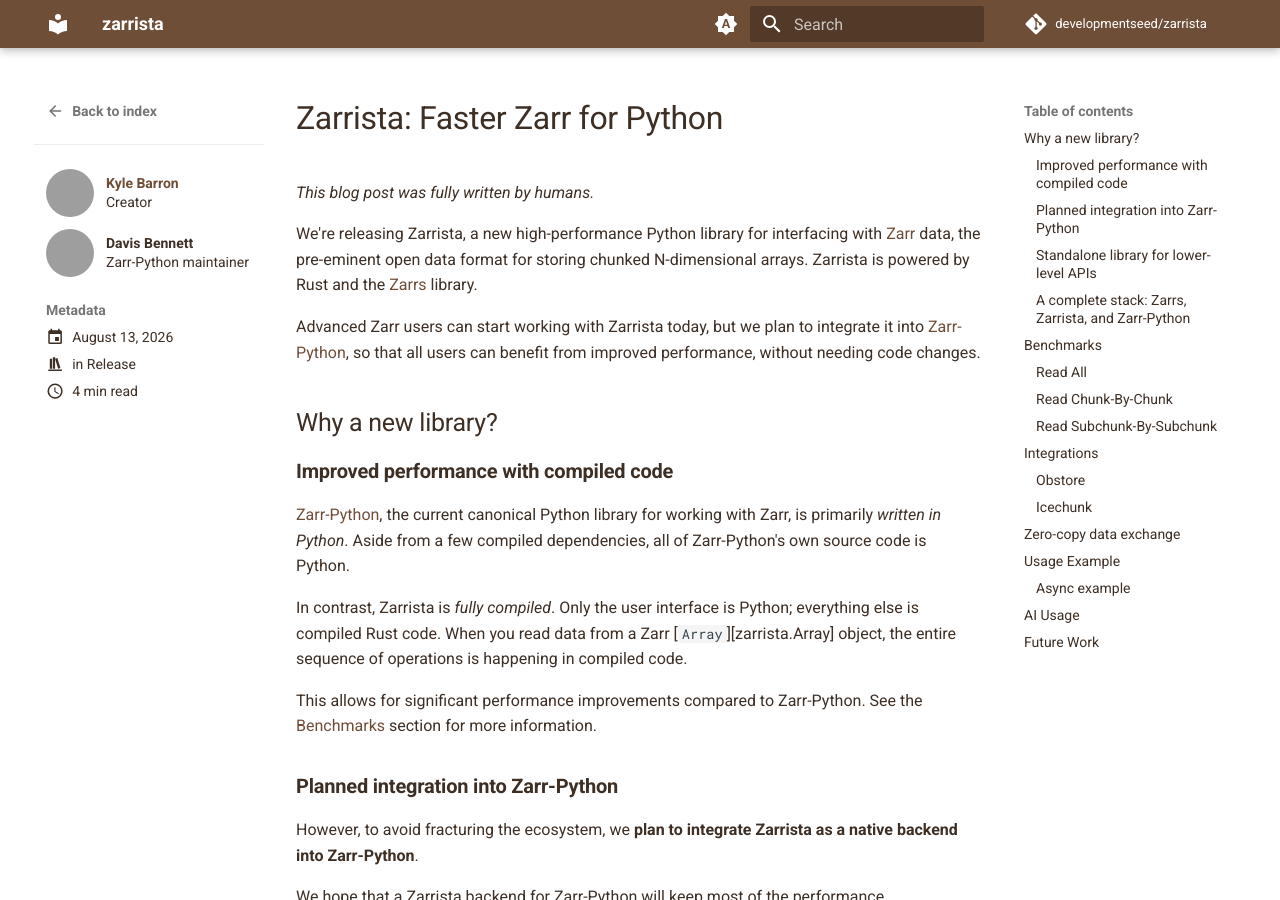
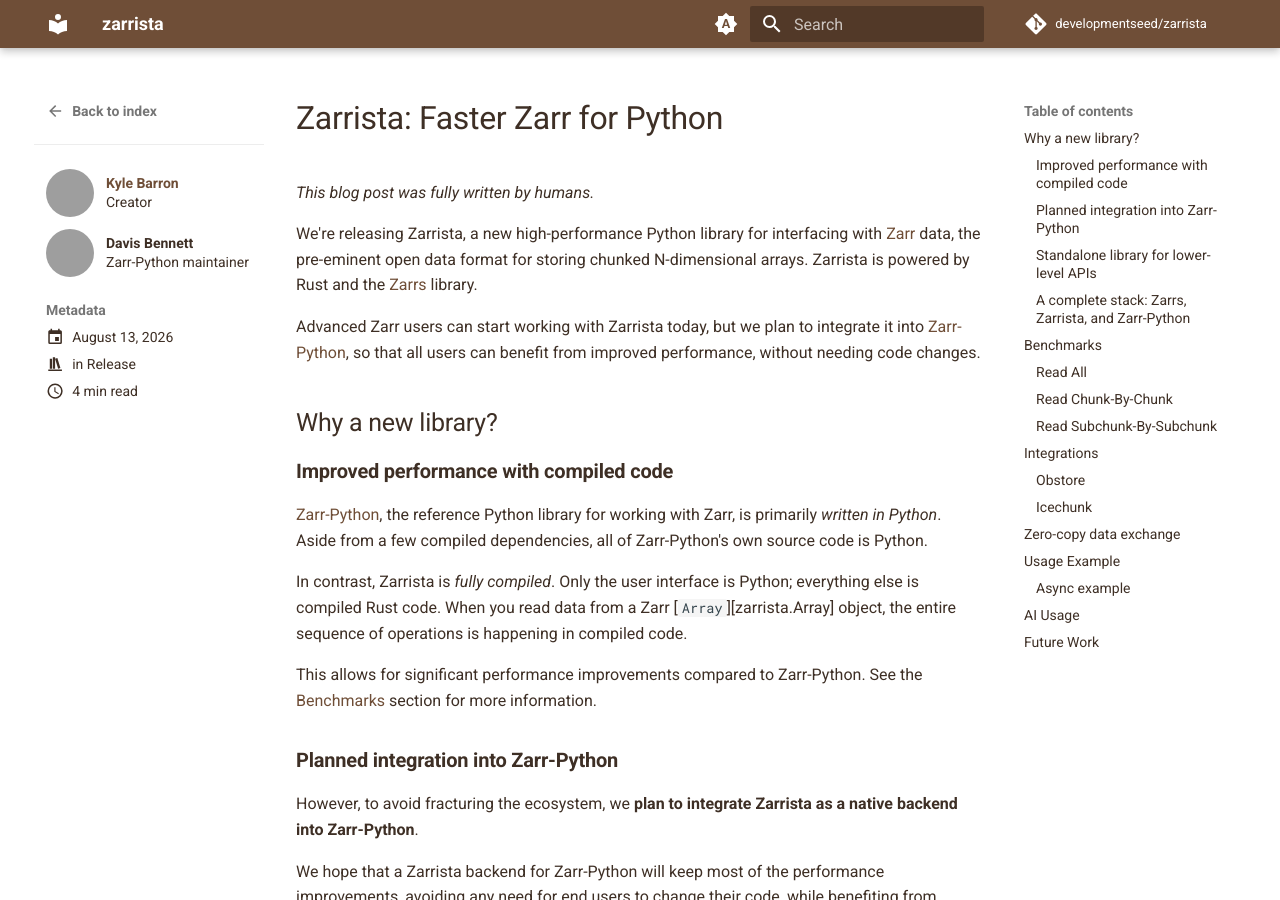
Before and after one commit to developmentseed/zarrista, an MkDocs documentation site: the page built from docs/blog/posts/announcing-zarrista.md, in a window 1280 px wide and 900 px high. Built offline with MkDocs 1.6.1 and Material for MkDocs 9.7.7, drawn with Linux system fonts in a browser that asks for light colours; comment, search, counter and statistics services are not loaded; the version menu is left out; grey boxes are pictures that could not be loaded.

Commit message:
Update docs/blog/posts/announcing-zarrista.md
Co-authored-by: Davis Bennett <davis.v.bennett.git@gmail.com>

```diff
--- a/docs/blog/posts/announcing-zarrista.md
+++ b/docs/blog/posts/announcing-zarrista.md
@@ -25,7 +25,7 @@
 
 ### Improved performance with compiled code
 
-[Zarr-Python], the current canonical Python library for working with Zarr, is primarily _written in Python_. Aside from a few compiled dependencies, all of Zarr-Python's own source code is Python.
+[Zarr-Python], the reference Python library for working with Zarr, is primarily _written in Python_. Aside from a few compiled dependencies, all of Zarr-Python's own source code is Python.
 
 In contrast, Zarrista is _fully compiled_. Only the user interface is Python; everything else is compiled Rust code. When you read data from a Zarr [`Array`][zarrista.Array] object, the entire sequence of operations is happening in compiled code.
 
```
